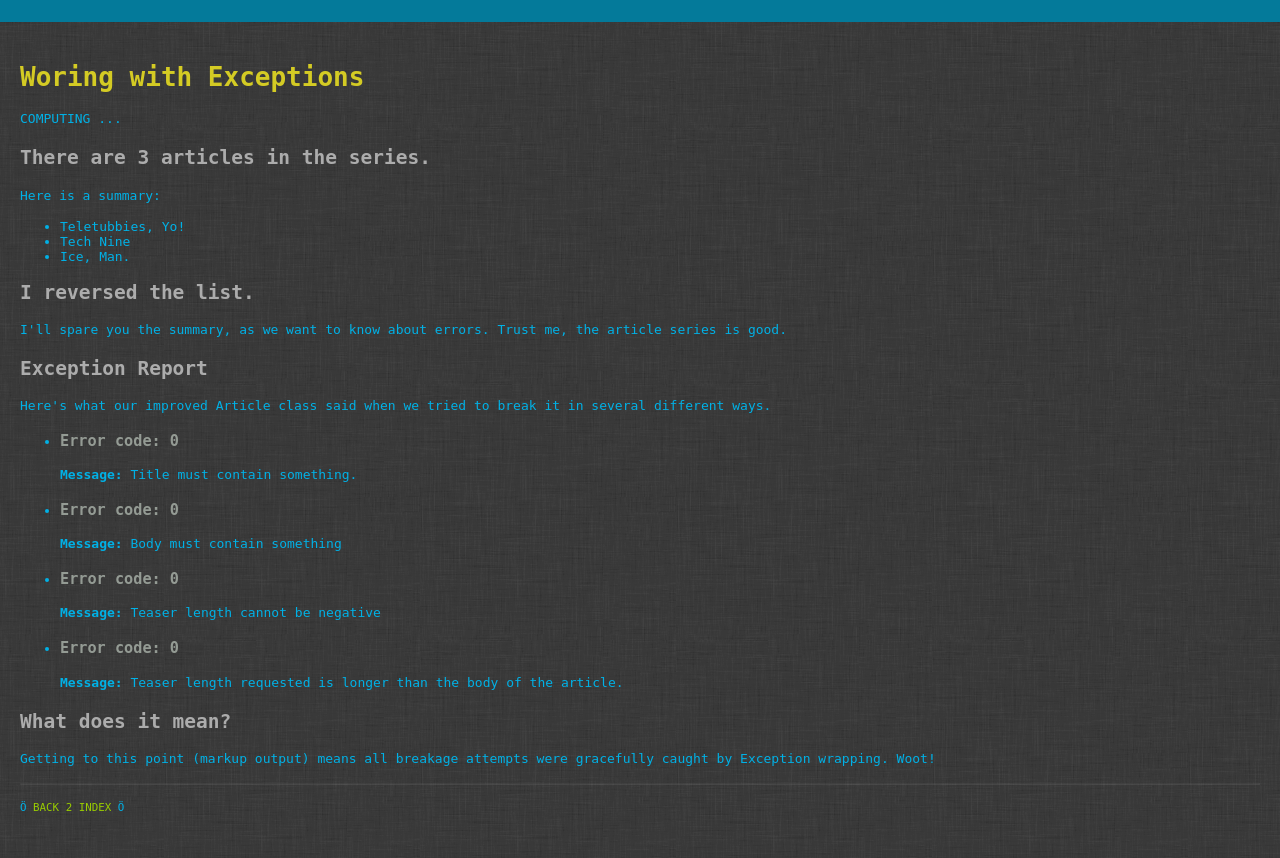
After one commit to mpgeek/php-ooprimer, a PHP site: page /ex4.php in a window 1280 px wide. The commit adds this page. Run offline with PHP 8.4, Linux system fonts and the light colour scheme.

Commit message:
Finished up.

```diff
--- /dev/null
+++ b/articles.inc
@@ -0,0 +1,23 @@
+<?php
+/**
+ * @file articles.inc
+ *		By including this file, we are pretending a db_query happened, and we
+ * 		have the query result in an associative array.
+ */
+
+function getArticleData() {
+	$article_data = array();
+
+	$article_data[0]['title'] = 'Teletubbies, Yo!';
+	$article_data[0]['body'] = 'Do you see any Teletubbies in here? Do you see a slender plastic tag clipped to my shirt with my name printed on it? Do you see a little Asian child with a blank expression on his face sitting outside on a mechanical helicopter that shakes when you put quarters in it? No? Well, that\'s what you see at a toy store. And you must think you\'re in a toy store, because you\'re here shopping for an infant named Jeb.';
+
+	$article_data[1]['title'] = 'Tech Nine';
+	$article_data[1]['body'] = 'Now that there is the Tec-9, a crappy spray gun from South Miami. This gun is advertised as the most popular gun in American crime. Do you believe that shit? It actually says that in the little book that comes with it: the most popular gun in American crime. Like they\'re actually proud of that shit.';
+
+	$article_data[2]['title'] = 'Ice, Man.';
+	$article_data[2]['body'] = 'You think water moves fast? You should see ice. It moves like it has a mind. Like it knows it killed the world once and got a taste for murder. After the avalanche, it took us a week to climb out. Now, I don\'t know exactly when we turned on each other, but I know that seven of us survived the slide... and only five made it out. Now we took an oath, that I\'m breaking now. We said we\'d say it was the snow that killed the other two, but it wasn\'t. Nature is lethal but it doesn\'t hold a candle to man.';
+
+	return $article_data;
+}
+
+?>
--- a/clib/Article.class.php
+++ b/clib/Article.class.php
@@ -15,14 +15,15 @@ class Article {
 	// title and body. This is known as dependency injection. We could have opted
 	// for providing default arguments if none were supplied (another time).
 	public function __construct($title, $body) {
+		if (strlen($title) < 1) {
+			throw new InvalidArgumentException('Title must contain something.');
+		}
+		if (strlen($body) < 1) {
+			throw new InvalidArgumentException('Body must contain something');
+		}
 		$this->title = $title;
 		$this->body = $body;
 	}
-
-	// A destructor insn't mandatory, but memories of C/C++ make me think when
-	// we build more-complex objects, we will want destructors to manage memory
-	// and prevent leaks (maybe not, but we'll see).
-	public function __destruct() {}
 
 	// Simple getter.
 	public function getTitle() {
@@ -35,16 +36,16 @@ class Article {
 	}
 
 	// Get an excerpt that is $length characters long, starting from the
-	// beginning. The break may be in teh middle of a word. If the length
-	// is less than one, or larger then the character count in the body, an
-	// error string is retured instead.
+	// beginning. Throws an out of range exception if the requested
+	// length is larger than the body legth or if it is negative.
+	public function getTeaser($length) {
+		if ($length >= strlen($this->body)) {
+			throw new OutOfRangeException('Teaser length requested is longer than the body of the article.');
+		} elseif ($length < 0) {
+			throw new OutOfRangeException('Teaser length cannot be negative');
+		}
 
-	public function getTeaser($length) {
-		$info = 'Cannot get an excerpt of length ' . $length;
-		if ((((int)$length) < 1) || (((int)$length) <= strlen($this->body))) {
-			$info = substr($this->body, 0, $length);
-		}
-		return $info;
+		return substr($this->body, 0, $length);
 	}
 }
 
--- a/ex1.php
+++ b/ex1.php
@@ -1,7 +1,7 @@
 <?php
 /**
- * @file index.php
- *    Exercise #1
+ * @file ex1.php
+ *    Exercise #1: Using Existing Classes
  *
  * We can work with existing objects before we think about creating our own.
  * there are many already built in to PHP. As an example, take a look at the
--- a/ex2.php
+++ b/ex2.php
@@ -1,7 +1,7 @@
 <?php
 /**
- * @file index.php
- *		Excercise #2
+ * @file ex2.php
+ *		Excercise #2: Class Inheritance
  *
  * Create an Article class of your own, with a constructor, and instantiate it.
  * Call var_dump (or something similar) to check that your object is what you
--- /dev/null
+++ b/ex4.php
@@ -0,0 +1,109 @@
+<?php
+/**
+ * @file ex4.php
+ *		Exercise #4: Working with Exceptions
+ *
+ * Research different built-in Exception types...
+ *   http://uk3.php:net/manual/en/spl.exceptions.php
+ *
+ * Look at your existing code, creating and storing Article and SeriesArticle
+ * objects. What could go wrong? Throw an exception when that happens, and
+ * handle it gracefully.
+ */
+
+// Autoload our classes with an anonymous function.
+define('CLIB_PATH', 'clib');
+function my_autoload ($classname) {
+  include(CLIB_PATH . '/' . $classname . '.class.php');
+}
+spl_autoload_register('my_autoload');
+
+// Try to break article constructors.
+$ok = array('code' => '0000','message' => 'OK');
+$response = $ok;
+
+// Create and article with a zero-length title.
+try {
+  $badArticle = new Article('','fake body.');
+} catch (Exception $e) {
+  $response['code'] = $e->getCode();
+  $response['message'] = $e->getMessage();
+}
+$responses[] = $response;
+$response = $ok;
+
+// Create an article with a zero-length body.
+try {
+  $badArticle = new Article('fake title','');
+} catch (Exception $e) {
+  $response['code'] = $e->getCode();
+  $response['message'] = $e->getMessage();
+}
+$responses[] = $response;
+$response = $ok;
+
+// Do the faux db_query to get the articles
+require_once('articles.inc');
+$articles = getArticleData();
+
+// Create the series and add the articles.
+$mySeries = new ArticleSeries();
+foreach ($articles as $article) {
+  $mySeries->insert(new Article($article['title'], $article['body']));
+}
+
+// Try to get teasers with bad lengths.
+try {
+  $badTeaser = $mySeries->next()->getTeaser(-99);
+} catch (Exception $e) {
+  $response['code'] = $e->getCode();
+  $response['message'] = $e->getMessage();
+}
+$responses[] = $response;
+$response = $ok;
+
+try {
+  $badTeaser = $mySeries->next()->getTeaser(84649);
+} catch (Exception $e) {
+  $response['code'] = $e->getCode();
+  $response['message'] = $e->getMessage();
+}
+$responses[] = $response;
+$response = $ok;
+
+?>
+
+<html>
+<head>
+  <title>Working with Exceptions | PHP4Devs</title>
+  <link rel="stylesheet" type="text/css" href="css/style.css" />
+</head>
+<body>
+  <h1>Woring with Exceptions</h1>
+  <p>COMPUTING ...<br /><?php //print '<pre>' . print_r($mySeries,TRUE) . '</pre>' ?></p>
+  <h2>There are <?php echo $mySeries->count() ?> articles in the series.</h2>
+  <p>Here is a summary: </p>
+  <ul>
+    <?php foreach ($mySeries->getTitles() as $title): ?>
+      <li><?php print $title ?></li>
+    <?php endforeach; ?>
+  </ul>
+  <?php $mySeries->reverse() ?>
+  <h2>I reversed the list.</h2>
+  <p>I'll spare you the summary, as we want to know about errors. Trust me, the article series is good.</p>
+  <h2>Exception Report</h2>
+  <p>Here's what our improved Article class said when we tried to break it in several different ways.</p>
+  <ul>
+  <?php foreach ($responses as $response): ?>
+    <li>
+      <h3><?php print 'Error code: ' . $response['code'] ?></h3>
+      <p><strong>Message:</strong> <?php print $response['message'] ?></p>
+    </li>
+  <?php endforeach; ?>
+</ul>
+  <h2>What does it mean?</h2>
+  <p>Getting to this point (markup output) means all breakage attempts were gracefully caught by Exception wrapping. Woot!</p>
+  <hr/>
+  <p><small>&#214; <a href="index.html">BACK 2 INDEX</a> &#214;</small></p>
+</body>
+</html>
--- a/index.html
+++ b/index.html
@@ -5,13 +5,12 @@
 </head>
 <body>
   <h1>Some Simple Things</h1>
-  <p>Ridiculously-miniature applications priming you for OOP in PHP:</p>
+  <p>Neat exercises for getting familar with OOP in PHP.</p>
   <ul>
   	<li><a href="ex1.php">Exercise #1</a>: Using existing classes.</li>
   	<li><a href="ex2.php">Exercise #2</a>: Defining a simple class.</li>
   	<li><a href="ex3.php">Exercise #3</a>: Extending a class.</li>
-  	<li><a href="ex4.php">Exercise #4</a>: ??</li>
-  	<li><a href="ex5.php">Exercise #5</a>: ??</li>
+  	<li><a href="ex4.php">Exercise #4</a>: Working with Exceptions</li>
   </ul>
 </body>
 </html>
```
Also changed, not shown: ex3.php (+9 -24 lines), README.md.
